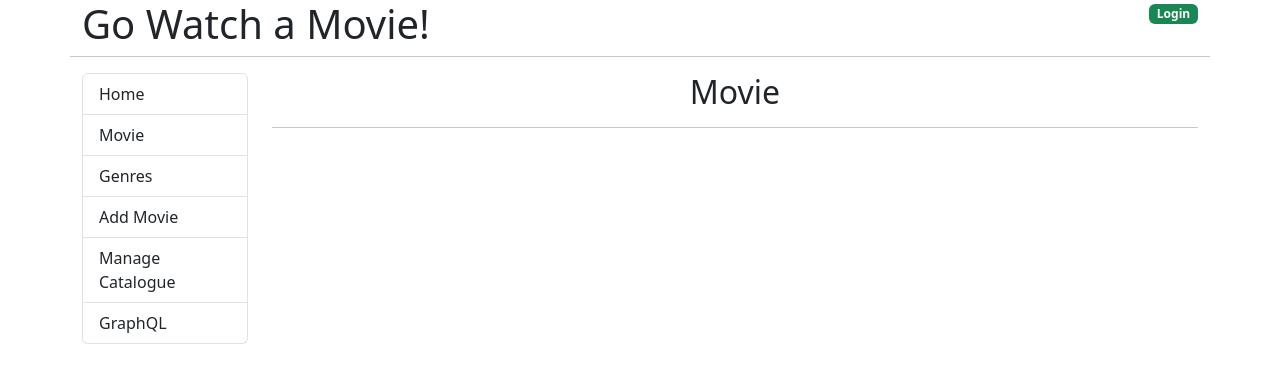
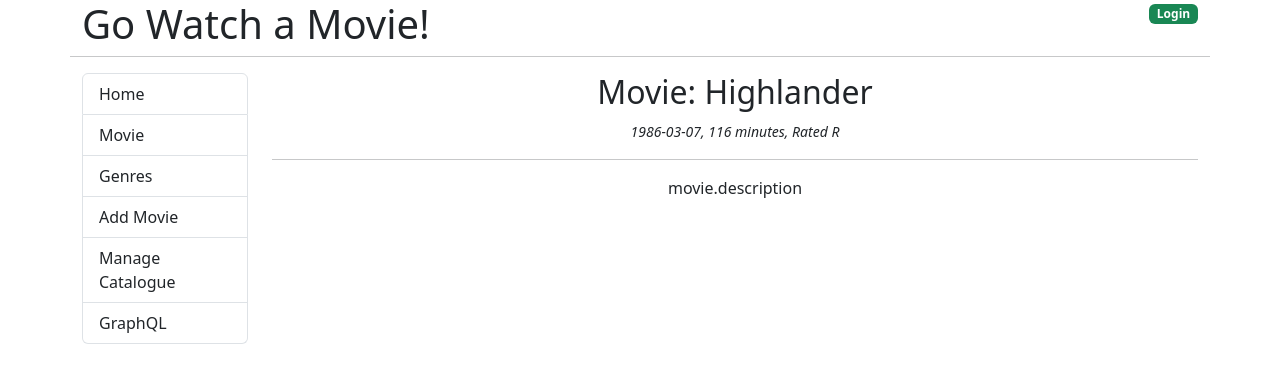
Before and after one commit to kenya6565/go-movies-front-end, a React (Create React App) app: page /movies/1 in a window 1280 px wide. Shown: the top 382 px of the page. Built offline with nearby package versions, Linux system fonts and the light colour scheme.

Commit message:
Displaying an individual movie

```diff
--- a/src/components/Movie.tsx
+++ b/src/components/Movie.tsx
@@ -1,9 +1,38 @@
-import React from "react";
+import React, { useEffect, useState } from "react";
+import { useParams } from "react-router-dom";
+import { MoviesList } from "../interfaces/movie";
+
 const Movie = () => {
+  // set empty value to avoid type err
+  const [movie, setMovie] = useState({
+    id: 0,
+    title: "",
+    release_date: "",
+    runtime: 0,
+    mpaa_rating: "",
+    description: "",
+  });
+  let { id } = useParams();
+
+  // when getting id by useParams, this happens
+  useEffect(() => {
+    let myMovie = {
+      id: 1,
+      title: "Highlander",
+      release_date: "1986-03-07",
+      runtime: 116,
+      mpaa_rating: "R",
+      description: "Some long description",
+    };
+    setMovie(myMovie);
+  }, [id]);
+
   return (
     <div className="text-center">
-      <h2>Movie</h2>
+      <h2>Movie: {movie.title}</h2>
+      <small><em>{movie.release_date}, {movie.runtime} minutes, Rated {movie.mpaa_rating}</em></small>
       <hr />
+      <p>movie.description</p>
     </div>
   );
 };
--- /dev/null
+++ b/src/interfaces/movie.ts
@@ -0,0 +1,8 @@
+export type MoviesList = {
+  id: number;
+  title: string;
+  release_date: string;
+  runtime: number;
+  mpaa_rating: string;
+  description: string;
+};
```
Also changed, not shown: src/components/Movies.tsx (+2 -8 lines).
